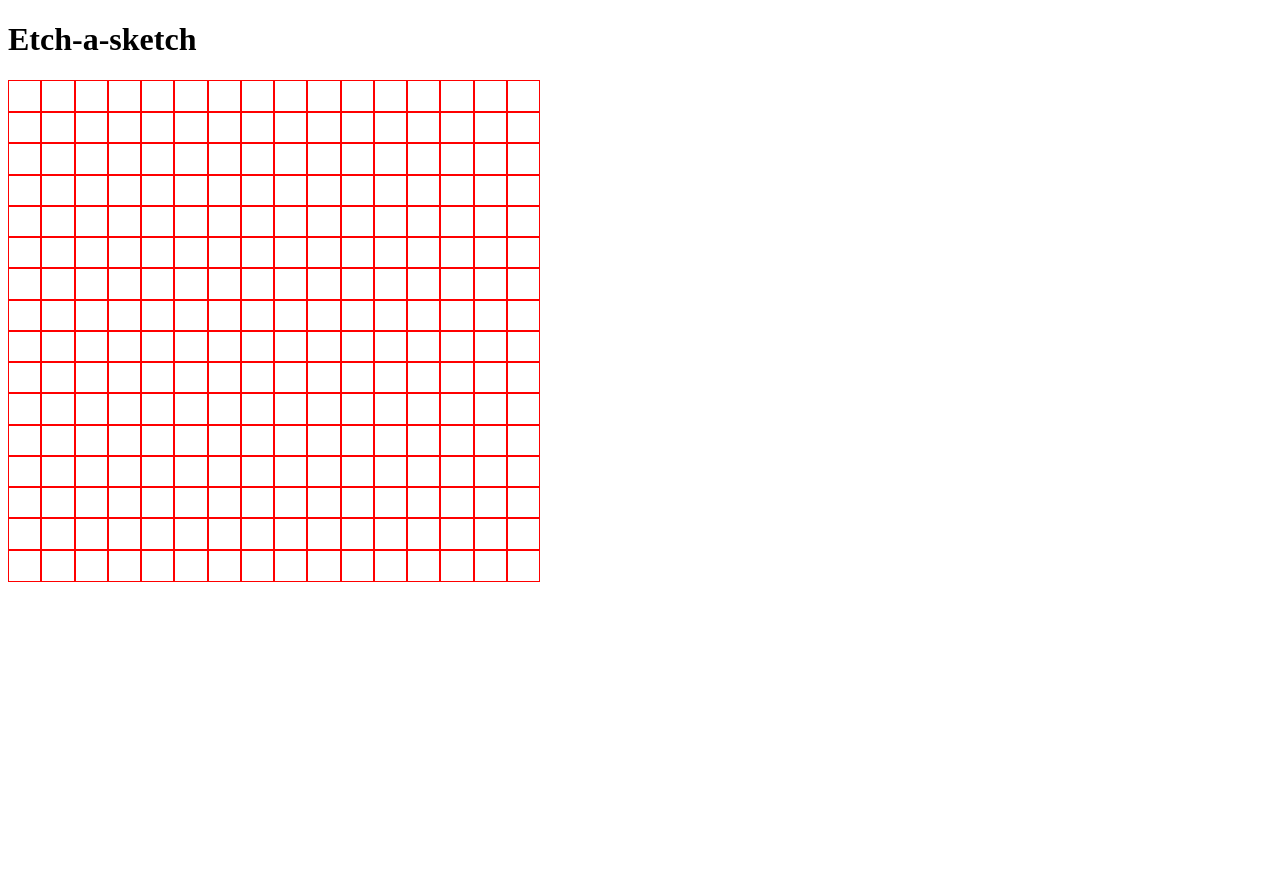
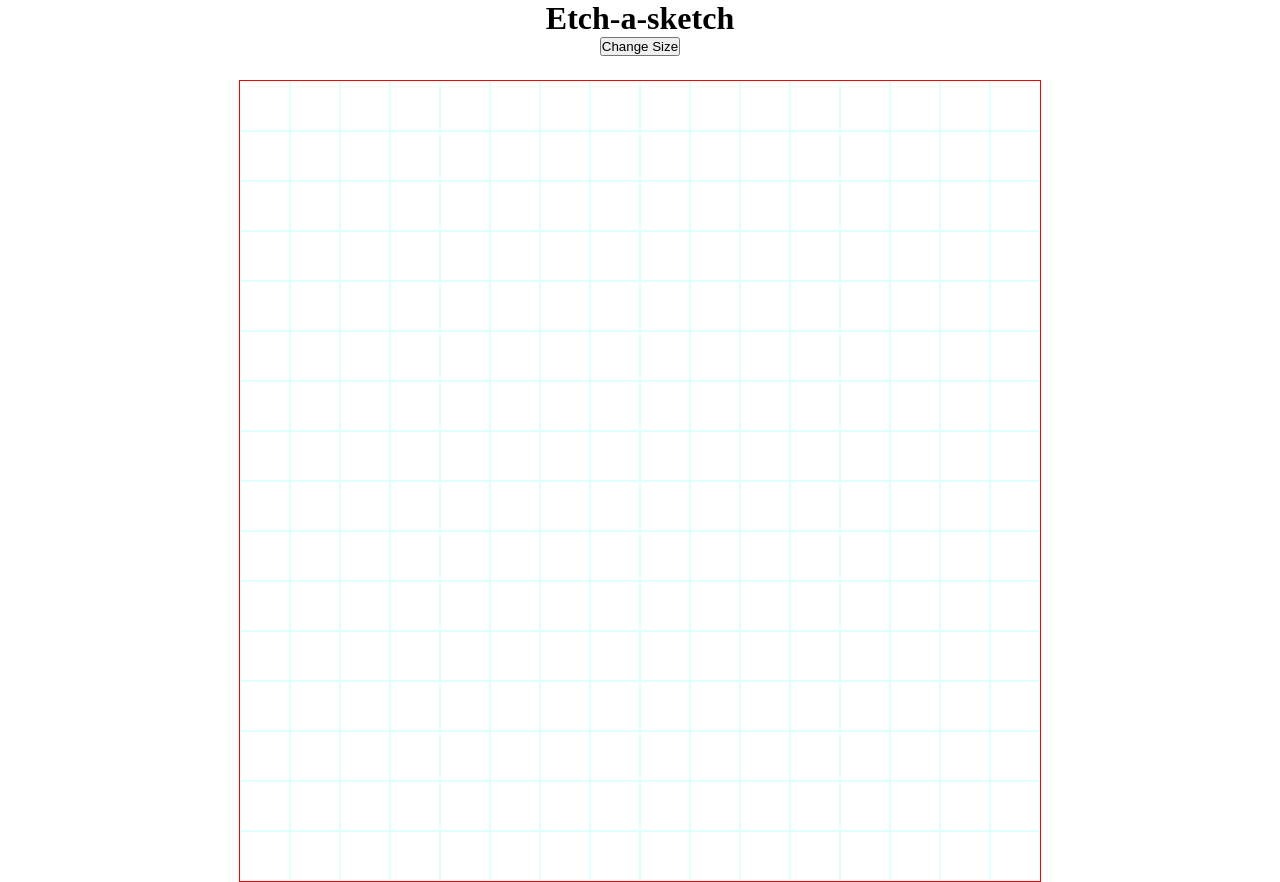
Before and after one commit to hardanders/project--etch-a-sketch, a plain HTML site: page index.html in a window 1280 px wide. Before the commit the page ends 800 px from the top, so only its background shows below. Drawn offline with Linux system fonts and the light colour scheme.

Commit message:
Completed base functions, added button to change number of squares, modified in place logic

```diff
--- a/index.html
+++ b/index.html
@@ -9,6 +9,7 @@
     <body>
         <div class="header-con">
             <h1 class="header">Etch-a-sketch</h1>
+            <button class="pixel-button">Change Size</button>
         </div>
         <div class="container"></div>
     </body>
--- a/script.js
+++ b/script.js
@@ -1,12 +1,19 @@
 let size = 16;
+let chosenColor = 'red';
 const container = document.querySelector('.container');
-chosenColor = 'red';
-
+const sizeBtn = document.querySelector('.pixel-button');
 
 window.addEventListener('load', () => {
     createGrid();
-    addListeners();
 });
+
+sizeBtn.addEventListener('click', () => {
+    let selection = prompt("How many squares on each side?");
+    size = selection;
+    container.innerHTML = '';
+    createGrid();
+})
+
 
 function createGrid() {
     for (i = 1; i <= size; i++) {
@@ -16,6 +23,8 @@ function createGrid() {
     conArray.forEach(con => {
         createRow(con);
     })
+    addListeners();
+    setGridSize();
 }
 
 function createRow(con) {
@@ -25,14 +34,29 @@ function createRow(con) {
 }
 
 function addListeners() {
+    let colArray = Array.from(document.querySelectorAll('.column'));
+    for (let col of colArray) {
+            col.addEventListener('mouseover', () => {
+                toggleColor(col);
+            });
+        }
+    }
+
+function toggleColor(col) {
+    /* if (col.style.backgroundColor != chosenColor) { */
+        col.style.backgroundColor = chosenColor;
+/*     } else {
+        col.style.backgroundColor = document.body.style.backgroundColor;
+    } */
+}
+
+function setGridSize() {
+    const getWidth = getComputedStyle(container).width;
+    const width = getWidth.split('px');
+    const sq = getComputedStyle(document.querySelector('.column')).border.slice(0, 1);
     const colArray = Array.from(document.querySelectorAll('.column'));
     for (let col of colArray) {
-        col.addEventListener('click', () => {
-            color(col);
-        });
+        col.style.width = (width[0] / size - (sq*2)) + 'px';
+        col.style.height = (width[0] / size - (sq*2)) + 'px';
     }
 }
-
-function color(col) {
-    col.style.backgroundColor = chosenColor;
-}
--- a/styles.css
+++ b/styles.css
@@ -1,27 +1,50 @@
+body {
+    display: flex;
+    flex-direction: column;
+    align-items: center;
+}
+
 .row,
 .column {
-    width: 31.25px;
-    height: 31.25px;
     flex-shrink: 0;
+    flex-basis: 1;
+    margin: 0;
+    padding: 0;
 }
 
-.column {
-    border: 1px solid red;
+.column{
+    border: 1px solid lightcyan;
+    margin: 0;
 }
-
 .container {
-    width: 500px;
-    height: 500px;
     display: flex;
     flex-direction: column;
     justify-content: stretch;
     align-items: flex-start;
+    border: 1px solid red;
+    width: 800px;
+    height: 800px;
+    margin: 0;
+    padding: 0;
 }
 
 .row {
     display: flex;
+    justify-content: center;
 }
 
 .generate {
     margin-bottom: 16px;
 }
+
+* {
+    margin: 0;
+    padding: 0;
+}
+
+.header-con {
+    display: flex;
+    flex-direction: column;
+    align-items: center;
+    margin-bottom: 24px;
+}
```
